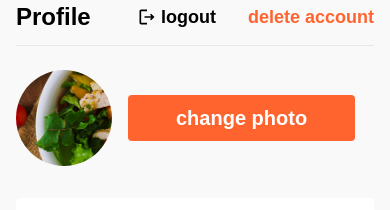
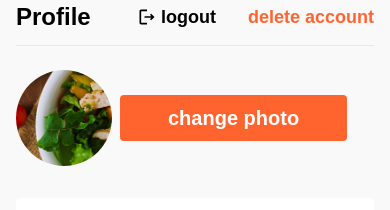
Before and after one commit to HELAL15/tastebite, a Next.js app: page /profile in a window 390 px wide. Shown: the part 126-336 px from the top of the page. Built offline with nearby package versions, Linux system fonts and the light colour scheme; no server answers; a web font is replaced by a local one.

Commit message:
handle mongo_uri

```diff
--- a/app/profile/page.tsx
+++ b/app/profile/page.tsx
@@ -29,7 +29,7 @@
               </button>
             </div>
           </div>
-          <div className="flex items-center flex-wrap gap-4">
+          <div className="flex items-center flex-wrap gap-2 md:gap-4">
             <Image
               sizes="100"
               width={0}
```
